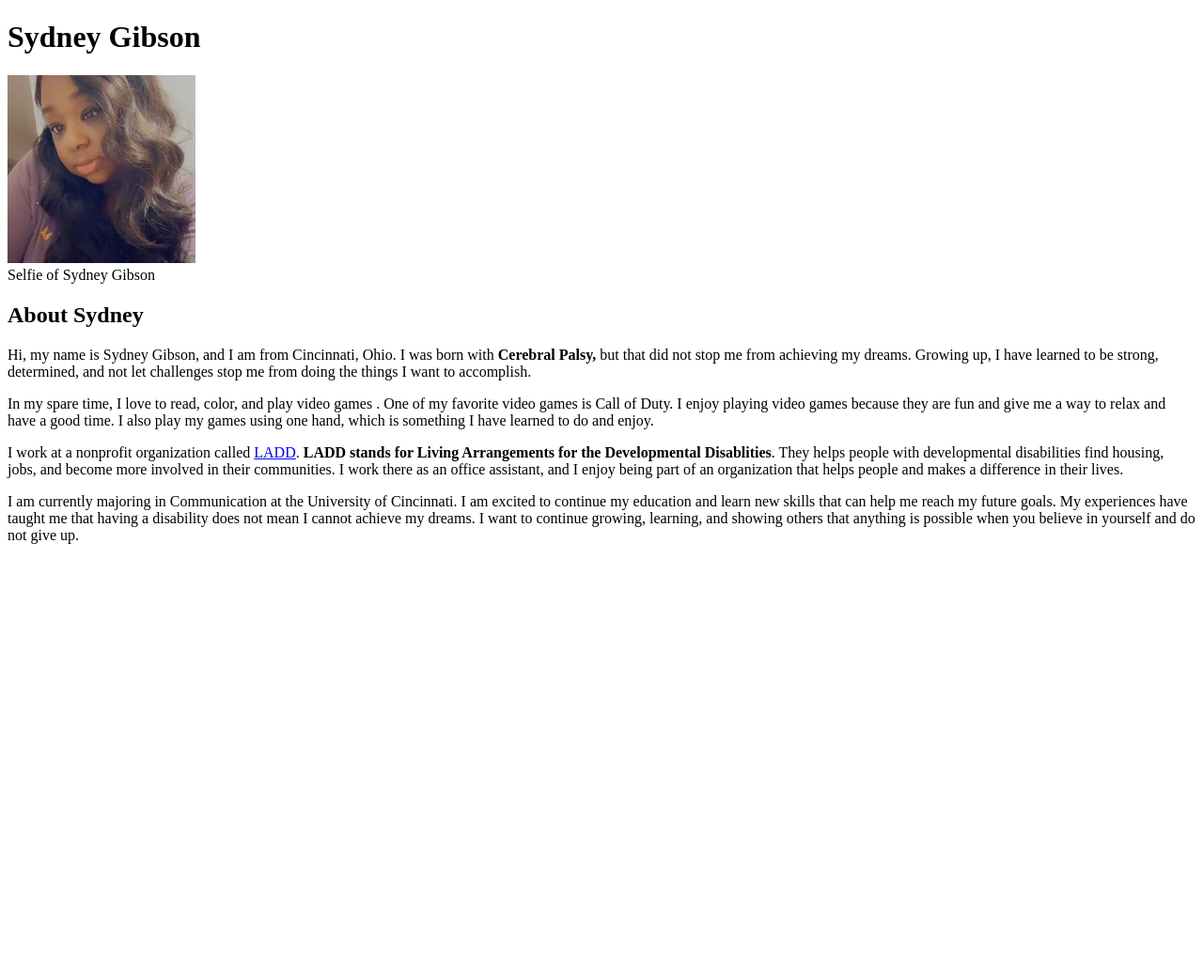
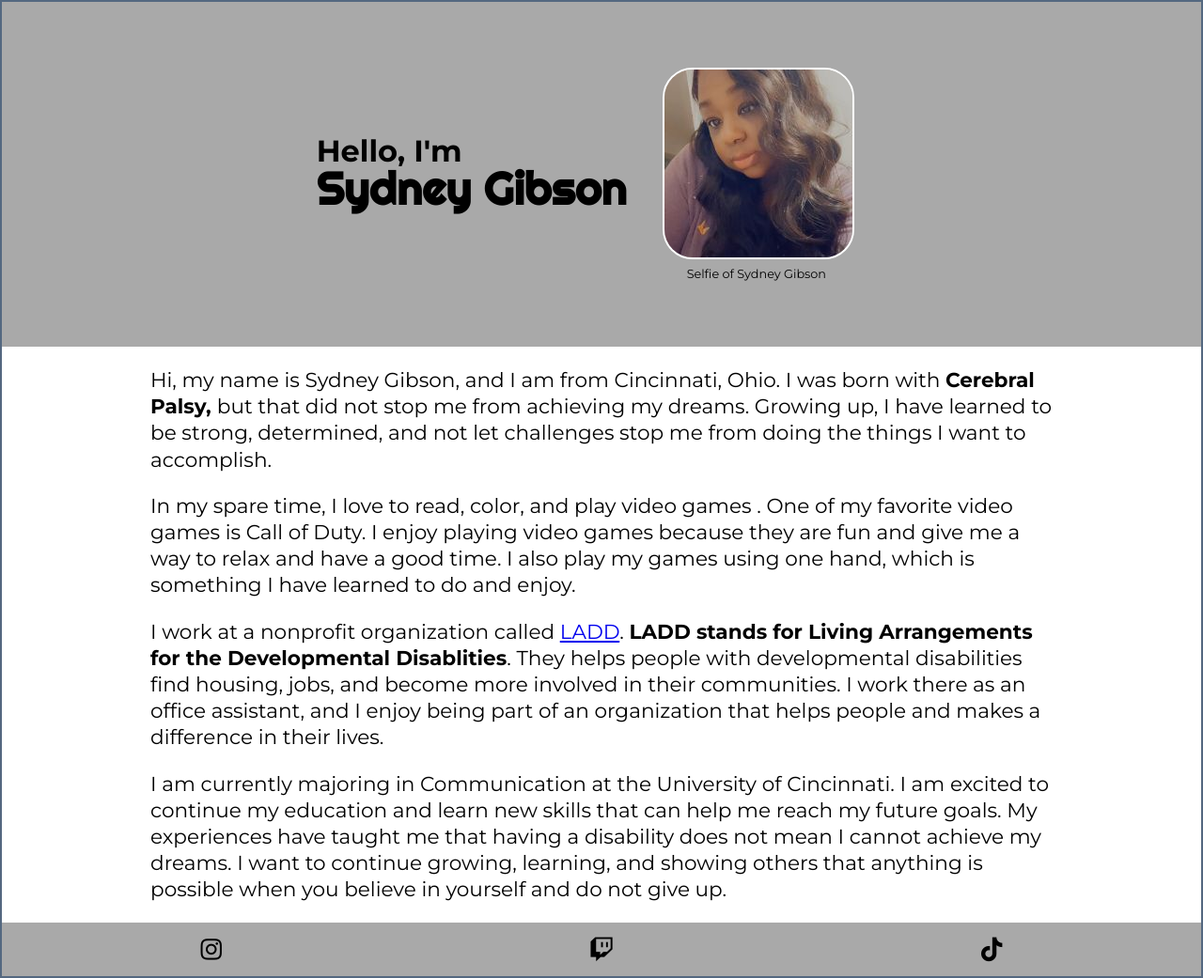
Before and after one commit to sydgibson/personal-homepage, a plain HTML site: page index.html in a window 1280 px wide. Shown: the whole page at 94% size. Before the commit the page ends 800 px from the top, so only its background shows below. Drawn offline with Linux system fonts and the light colour scheme.

Commit message:
Updated personal homepage styles.

```diff
--- a/index.html
+++ b/index.html
@@ -5,22 +5,48 @@
   <meta name="viewport" content="width=device-width, initial-scale=1.0">
   <title>Sydney Gibson's Homepage</title>
 
-<h1>Sydney Gibson </h1>
-
+  <link rel="stylesheet" href="reset.css">
+  <link rel="stylesheet" href="main.css">
+  <link rel="preconnect" href="https://fonts.googleapis.com">
+<link rel="preconnect" href="https://fonts.gstatic.com" crossorigin>
+<link href="https://fonts.googleapis.com/css2?family=Montserrat:ital,wght@0,100..900;1,100..900&display=swap" rel="stylesheet">
+<link rel="preconnect" href="https://fonts.googleapis.com">
+<link rel="preconnect" href="https://fonts.gstatic.com" crossorigin>
+<link href="https://fonts.googleapis.com/css2?family=Righteous&display=swap" rel="stylesheet">
+<link rel="stylesheet" href="https://use.fontawesome.com/releases/v5.15.4/css/all.css" integrity="sha384-DyZ88mC6Up2uqS4h/KRgHuoeGwBcD4Ng9SiP4dIRy0EXTlnuz47vAwmeGwVChigm" crossorigin="anonymous"/>
 </head>
 <body>
-  <img src="homepage picture2.jpg" alt=" Picture of Sydney Gibson" >
-<figcaption> Selfie of Sydney Gibson </figcaption>
+<div class="wrapper">
 
-<h2>About Sydney </h2>
+  <header>
+    <div class="name">
+      <h2>Hello, I'm</h2>
+      <h1>Sydney Gibson </h1>
+</div>
+  <figure> <img src="homepage picture2.jpg" alt=" Picture of Sydney Gibson" >
+  <figcaption> Selfie of Sydney Gibson </figcaption></figure>
+</header>
 
 
-<p>Hi, my name is Sydney Gibson, and I am from Cincinnati, Ohio. I was born with <strong>Cerebral Palsy, </strong>but that did not stop me from achieving my dreams. Growing up, I have learned to be strong, determined, and not let challenges stop me from doing the things I want to accomplish.</p>
+<main>
+  <p>Hi, my name is Sydney Gibson, and I am from Cincinnati, Ohio. I was born with <strong>Cerebral Palsy, </strong>but that did not stop me from achieving my dreams. Growing up, I have learned to be strong, determined, and not let challenges stop me from doing the things I want to accomplish.</p>
 
+  <p>In my spare time, I love to read, color, and play video games  . One of my favorite video games is Call of Duty. I enjoy playing video games because they are fun and give me a way to relax and have a good time. I also play my games using one hand, which is something I have learned to do and enjoy.</p>
+  <p>I work at a nonprofit organization called <a href="https://laddinc.org/">LADD</a>. <strong>LADD stands for Living Arrangements for the Developmental Disablities</strong>. They helps people with developmental disabilities find housing, jobs, and become more involved in their communities. I work there as an office assistant, and I enjoy being part of an organization that helps people and makes a difference in their lives.</p>
+  <p>I am currently majoring in Communication at the University of Cincinnati. I am excited to continue my education and learn new skills that can help me reach my future goals. My experiences have taught me that having a disability does not mean I cannot achieve my dreams. I want to continue growing, learning, and showing others that anything is possible when you believe in yourself and do not give up.</p>
+</main>
 
-<p>In my spare time, I love to read, color, and play video games  . One of my favorite video games is Call of Duty. I enjoy playing video games because they are fun and give me a way to relax and have a good time. I also play my games using one hand, which is something I have learned to do and enjoy.</p>
-<p>I work at a nonprofit organization called <a href="https://laddinc.org/">LADD</a>. <strong>LADD stands for Living Arrangements for the Developmental Disablities</strong>. They helps people with developmental disabilities find housing, jobs, and become more involved in their communities. I work there as an office assistant, and I enjoy being part of an organization that helps people and makes a difference in their lives.</p>
-<p>I am currently majoring in Communication at the University of Cincinnati. I am excited to continue my education and learn new skills that can help me reach my future goals. My experiences have taught me that having a disability does not mean I cannot achieve my dreams. I want to continue growing, learning, and showing others that anything is possible when you believe in yourself and do not give up.</p>
+<footer>
+<a href="https://www.instagram.com/_prettyminkzz/">
+<i class="fab fa-instagram"></i></a>
 
+<a href="https://www.twitch.tv/khaotixbae">
+<i class="fab fa-twitch"></i></a>
+
+<a href="https://www.tiktok.com/@disabledbae">
+<i class="fab fa-tiktok"></i></a>
+</footer>
+
+</div>
 </body>
 </html>
--- /dev/null
+++ b/main.css
@@ -0,0 +1,75 @@
+
+body{
+  background-color: blanchedalmond;
+
+  font-family: "Montserrat", sans-serif;
+
+}
+.wrapper{
+  background-color: white;
+  border: 2px solid #546880;
+}
+
+header{
+  background-color: darkgrey;
+padding: 2rem;
+display: flex;
+justify-content: center;
+align-items: center;
+}
+
+header h1{
+  font-size: 300%;
+  font-family: "Righteous", sans-serif;
+
+}
+
+
+header h2 {
+  font-size: 200%;
+}
+
+ header figure{
+  width: 200px;
+  text-align: center;
+  margin: 3em;
+  font-size: 80%;
+}
+
+header img {
+  border: 2px solid white;
+  border-radius: 2rem;
+  margin-bottom: .5em;
+}
+
+img {
+  max-width: 100%;
+  height: auto;
+}
+
+main{
+  width: 960px;
+  margin: 0 auto;
+  font-size: 135%;
+  line-height: 1.3;
+  padding: 1em 0 0 0;
+}
+
+footer {
+  background-color: darkgrey;
+  padding: 1rem;
+  display: flex;
+  justify-content: space-around;
+  align-items: center;
+
+}
+
+footer a {
+  font-size: 160%;
+  text-decoration: none;
+  color: black;
+}
+footer a :hover {
+  color: blue;
+  text-shadow: 0 0 5px white;
+}
--- /dev/null
+++ b/reset.css
@@ -0,0 +1,188 @@
+/*
+	Filename:		reset.css
+	Description:	Resets default HTML styles across browsers
+					Includes HTML5 patches
+*/
+
+
+/* MARGINS, PADDING & FONT SIZE
+-------------------------------------------------- */
+html, body, div, span, applet, object, iframe,
+h1, h2, h3, h4, h5, h6, p, blockquote, pre,
+a, abbr, acronym, address, big, cite, code,
+del, dfn, font, img, ins, kbd, q, s, samp,
+small, strike, sub, sup, tt, var,
+dl, dt, dd, ol, ul, li,
+fieldset, form, label, legend,
+table, caption, tbody, tfoot, thead, tr, th, td {
+	margin: 0;
+	padding: 0;
+	border: 0;
+	outline: 0;
+	font-size: 100%;
+	vertical-align: baseline;
+	background: transparent;
+}
+
+address,caption,cite,code,dfn,th,var {
+	font-style:normal;
+	font-weight:normal;
+}
+
+body {
+	line-height: 1;
+}
+
+p {
+	margin-bottom: 1em;
+}
+
+
+
+/*  TABLES
+-------------------------------------------------- */
+caption,
+th {
+	font-weight: bold;
+	text-align:left;
+}
+
+table {
+	border-collapse:collapse;
+	border-spacing:0;
+}
+
+
+
+/*  FORMS
+-------------------------------------------------- */
+fieldset {
+	border: 1px solid black;
+	padding: 1em;
+}
+
+legend {
+	font-weight: bold;
+}
+
+
+
+/* BORDERS
+-------------------------------------------------- */
+img {
+	border:0;
+}
+
+
+abbr,
+acronym {
+	border-bottom: 1px dotted #666;
+	cursor:help;
+}
+
+
+/* MISCELLANEOUS
+-------------------------------------------------- */
+
+del {
+	text-decoration: line-through;
+}
+
+blockquote,
+q {
+	quotes: none;
+}
+
+blockquote:before,
+blockquote:after,
+q:before,
+q:after {
+	content: " ";
+	content: none;
+}
+
+dfn {
+    font-style: italic;
+}
+
+code,
+kbd,
+pre,
+samp {
+    font-family: monospace, serif;
+}
+
+pre {
+    white-space: pre;
+    white-space: pre-wrap;
+    word-wrap: break-word;
+}
+
+sub,
+sup {
+    font-size: 75%;
+    line-height: 0;
+    position: relative;
+    vertical-align: baseline;
+}
+
+sup {
+    top: -0.5em;
+}
+
+sub {
+    bottom: -0.25em;
+}
+
+
+/* HTML5 PATCHES
+-------------------------------------------------- */
+/* Corrects `block` display not defined in IE 8/9 */
+article,
+aside,
+details,
+figcaption,
+figure,
+footer,
+header,
+hgroup,
+nav,
+section,
+summary {
+    display: block;
+}
+
+/*Corrects `inline-block` display not defined in IE 8/9 */
+audio,
+canvas,
+video {
+    display: inline-block;
+}
+
+/* Prevents modern browsers from displaying `audio` without controls.
+   Remove excess height in iOS 5 devices.  */
+
+audio:not([controls]) {
+    display: none;
+    height: 0;
+}
+
+
+/* Addresses styling for `hidden` attribute not present in IE 8/9 */
+[hidden] {
+    display: none;
+}
+
+/* Corrects overflow displayed oddly in IE 9.  */
+svg:not(:root) {
+    overflow: hidden;
+}
+
+/* Addresses margin not present in IE 8/9 and Safari 5. */
+figure {
+    margin: 0;
+}
+
+
+
+/* last updated 1/8/13 */
```
